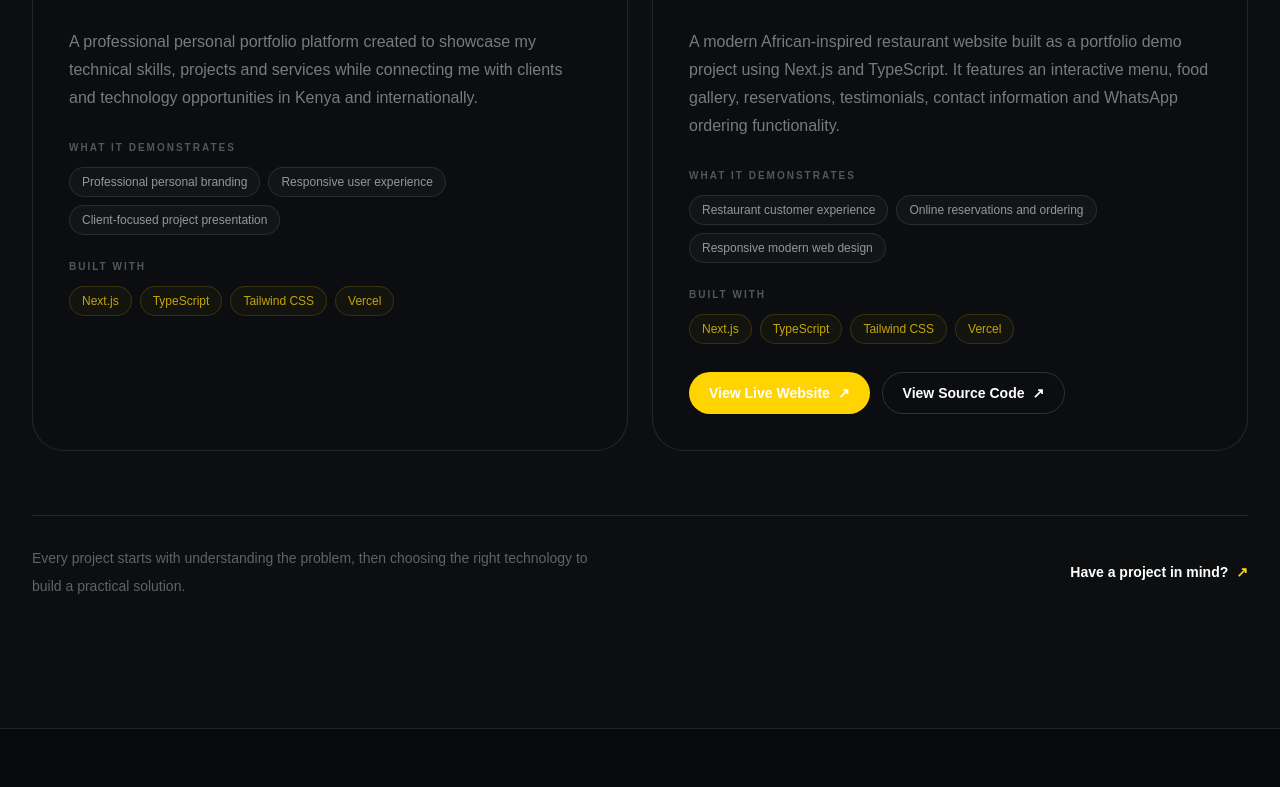
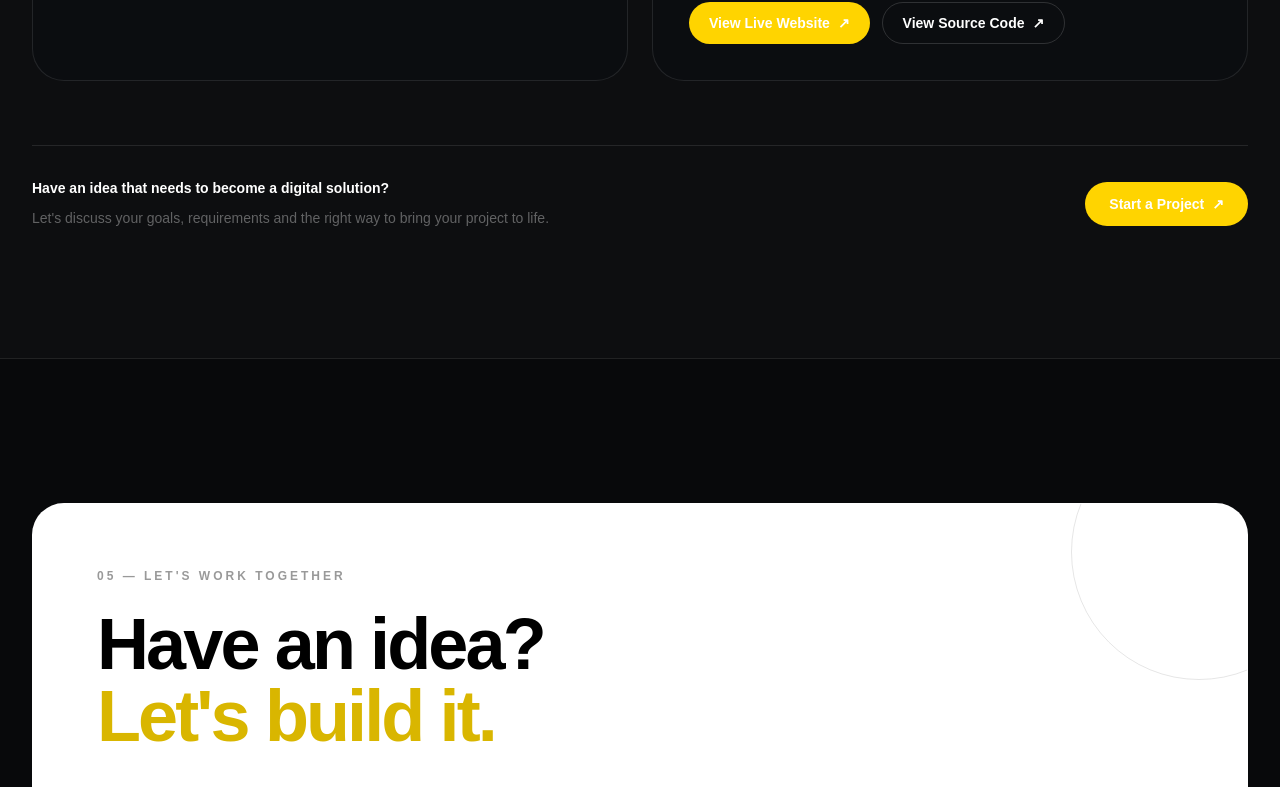
Before and after one commit to totieno519/-teddy-otieno-portfolio, a Next.js app: page / in a window 1280 px wide. Shown: the part 6848-7635 px from the top of the page. Built offline with nearby package versions, Linux system fonts and the light colour scheme.

Commit message:
Professionalize portfolio projects section

```diff
--- a/components/Projects.tsx
+++ b/components/Projects.tsx
@@ -46,7 +46,6 @@ export default function Projects() {
                     isFeatured ? "aspect-[2.2/1]" : "aspect-[16/10]"
                   }`}
                 >
-                  {/* Background decoration */}
                   <div className="absolute inset-0 bg-[radial-gradient(circle_at_70%_50%,rgba(255,212,0,0.08),transparent_35%)]" />
 
                   <div className="absolute inset-0 bg-[linear-gradient(135deg,transparent_35%,rgba(255,255,255,0.045))]" />
@@ -116,50 +115,14 @@ export default function Projects() {
                     {project.description}
                   </p>
 
-                  {/* Project highlights */}
-                  <div className="mt-7">
-                    <p className="text-[10px] font-bold uppercase tracking-[0.2em] text-white/30">
-                      What it demonstrates
-                    </p>
-
-                    <div className="mt-3 flex flex-wrap gap-2">
-                      {project.highlights.map((highlight) => (
-                        <span
-                          key={highlight}
-                          className="rounded-full border border-white/10 bg-white/[0.03] px-3 py-1.5 text-xs text-white/55 transition duration-300 group-hover:border-white/15 group-hover:text-white/70"
-                        >
-                          {highlight}
-                        </span>
-                      ))}
-                    </div>
-                  </div>
-
-                  {/* Technologies */}
-                  <div className="mt-6">
-                    <p className="text-[10px] font-bold uppercase tracking-[0.2em] text-white/30">
-                      Built with
-                    </p>
-
-                    <div className="mt-3 flex flex-wrap gap-2">
-                      {project.technologies.map((technology) => (
-                        <span
-                          key={technology}
-                          className="rounded-full border border-[#ffd400]/15 bg-[#ffd400]/[0.04] px-3 py-1.5 text-xs font-medium text-[#ffd400]/75 transition duration-300 group-hover:border-[#ffd400]/30 group-hover:text-[#ffd400]"
-                        >
-                          {technology}
-                        </span>
-                      ))}
-                    </div>
-                  </div>
-
-                  {/* Project CTA */}
+                  {/* NOERMS CTA */}
                   {project.title === "NOERMS" && (
                     <div className="mt-7">
                       <a
                         href="#contact"
                         className="inline-flex items-center text-sm font-bold text-[#ffd400] transition-colors hover:text-[#ffe45c]"
                       >
-                        Discuss this project
+                        Discuss a Similar Solution
                         <span className="ml-2 transition-transform duration-300 group-hover:translate-x-1">
                           →
                         </span>
@@ -199,19 +162,25 @@ export default function Projects() {
           })}
         </div>
 
-        {/* Portfolio statement */}
-        <div className="mt-16 flex flex-col justify-between gap-5 border-t border-white/10 pt-7 sm:flex-row sm:items-center">
-          <p className="max-w-xl text-sm leading-7 text-white/35">
-            Every project starts with understanding the problem, then choosing
-            the right technology to build a practical solution.
-          </p>
+        {/* Client conversion CTA */}
+        <div className="mt-16 flex flex-col justify-between gap-6 border-t border-white/10 pt-8 sm:flex-row sm:items-center">
+          <div>
+            <p className="text-sm font-semibold text-white">
+              Have an idea that needs to become a digital solution?
+            </p>
+
+            <p className="mt-2 text-sm leading-6 text-white/35">
+              Let&apos;s discuss your goals, requirements and the right way to
+              bring your project to life.
+            </p>
+          </div>
 
           <a
             href="#contact"
-            className="inline-flex w-fit items-center text-sm font-bold text-white transition-colors hover:text-[#ffd400]"
+            className="inline-flex w-fit shrink-0 items-center rounded-full bg-[#ffd400] px-6 py-3 text-sm font-bold text-black transition duration-300 hover:-translate-y-1 hover:bg-[#ffe45c]"
           >
-            Have a project in mind?
-            <span className="ml-2 text-[#ffd400]">↗</span>
+            Start a Project
+            <span className="ml-2">↗</span>
           </a>
         </div>
       </div>
```
